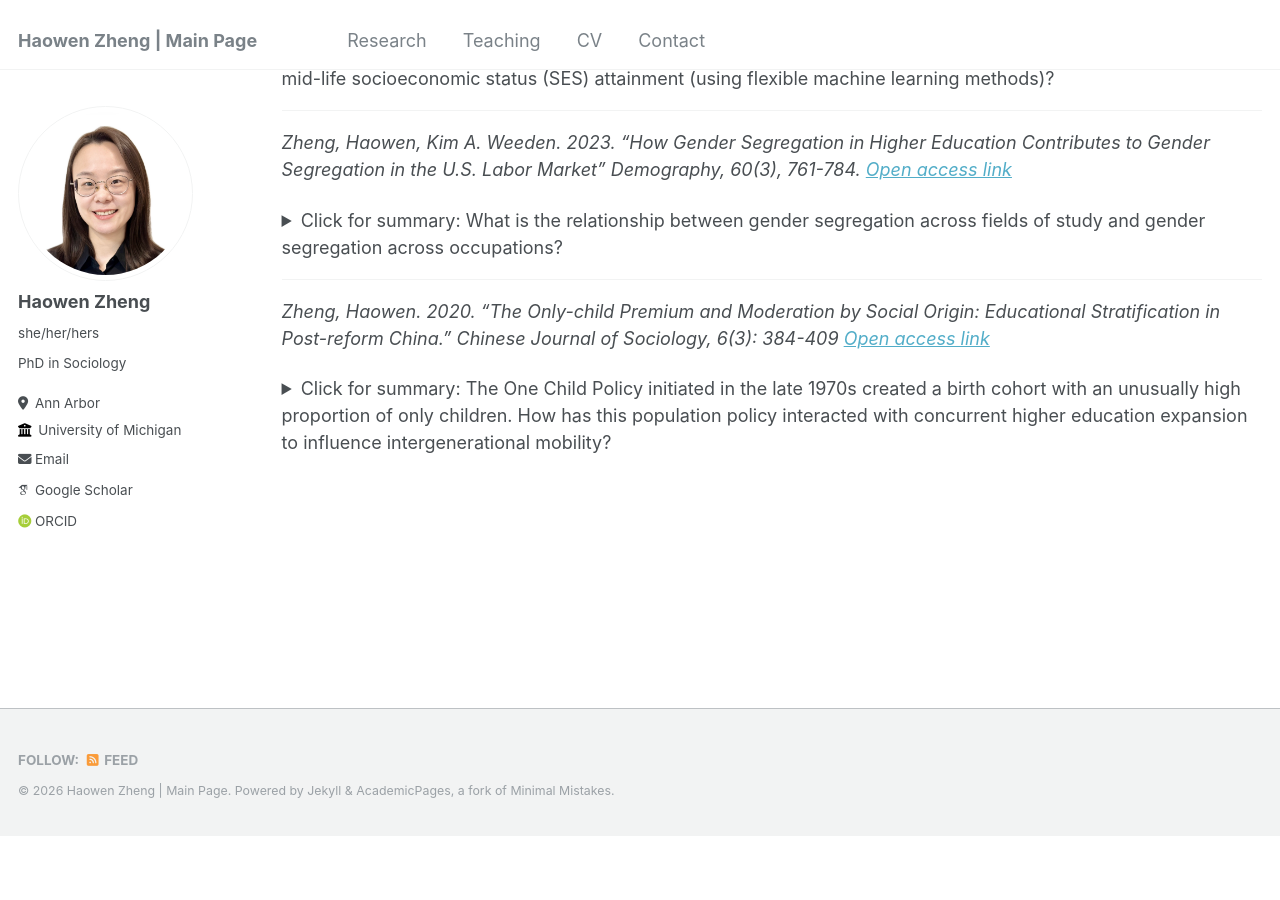
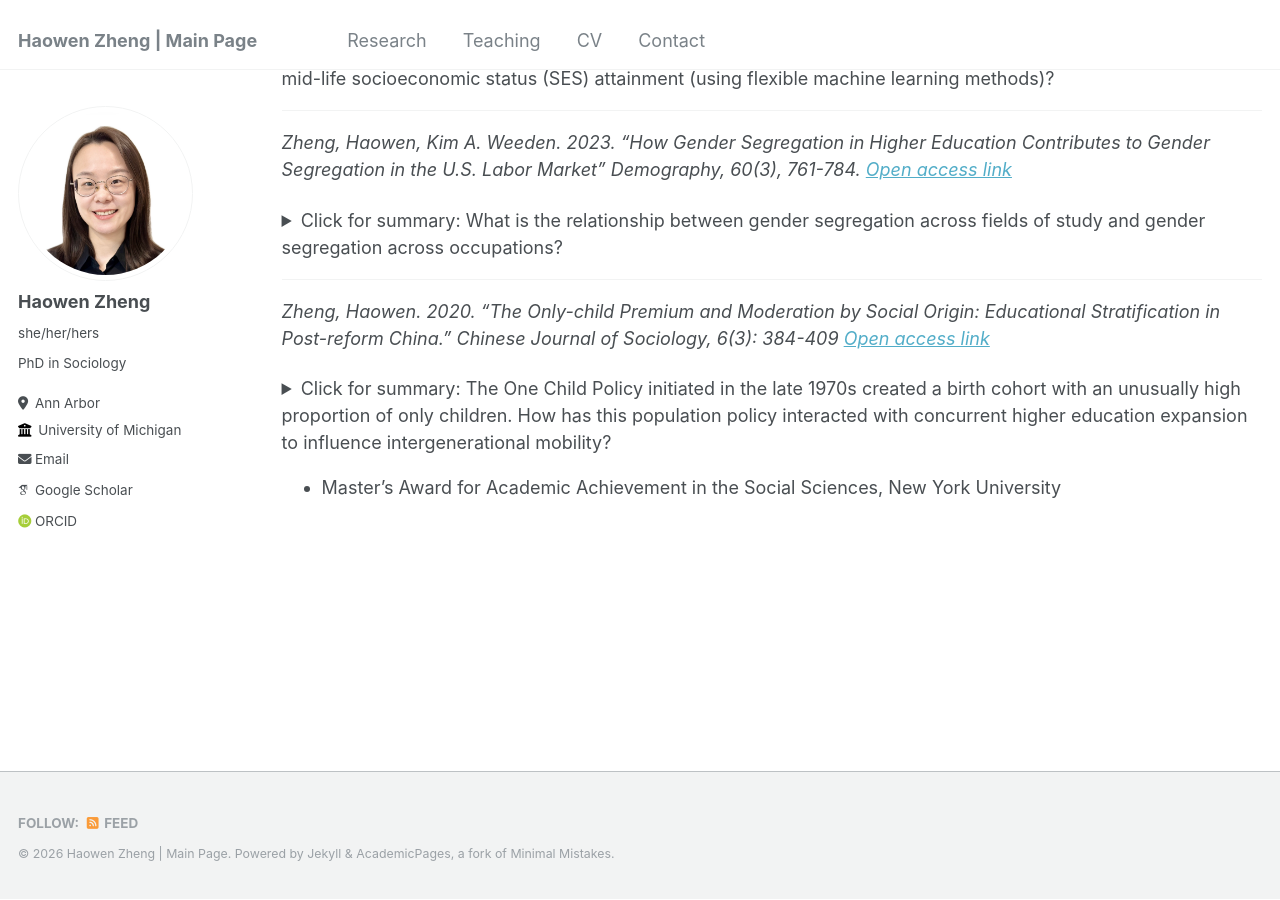
Before and after one commit to haowenzhg/haowenzhg.github.io, a Jekyll site: the page built from _pages/research.md, in a window 1280 px wide and 900 px high, scrolled down 839 px. Built offline with Jekyll 4.4.1, drawn with Linux system fonts in a browser that asks for light colours; some web fonts are replaced; before the commit the page ends 1676 px from its top, so only the background shows below that.

Commit message:
Update research.md
fix nyu award non-show at the bottom of the md file

```diff
--- a/_pages/research.md
+++ b/_pages/research.md
@@ -58,6 +58,6 @@ _Zheng, Haowen. 2020. “The Only-child Premium and Moderation by Social Origin:
 
 <summary> Click for summary: The One Child Policy initiated in the late 1970s created a birth cohort with an unusually high proportion of only children. How has this population policy interacted with concurrent higher education expansion to influence intergenerational mobility? </summary> This paper examines the relationship between being the only child in the family and educational attainment, as well as its potential variations by social origin. Drawing my sample from the China Family Panel Studies, I compare two birth cohorts born before and after the birth-control policy. Results show that in the younger cohort, being the only child in the family produces a premium in educational outcomes, including years of completed schooling and odds of progressing through critical grade transitions. In addition, I observe a pattern that the only-child premium tends to be larger for people with higher social origins in competitive grade transitions.
 
+</details>
+
 * Master's Award for Academic Achievement in the Social Sciences, New York University
-
-</details>
```
